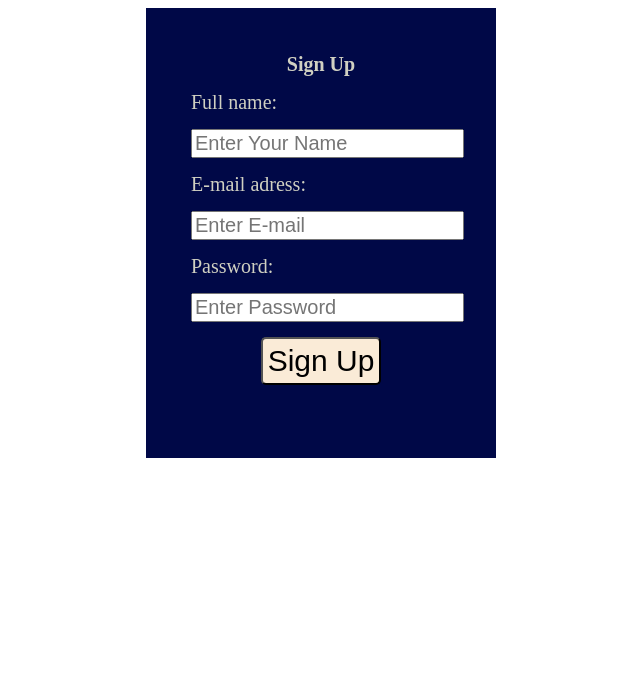
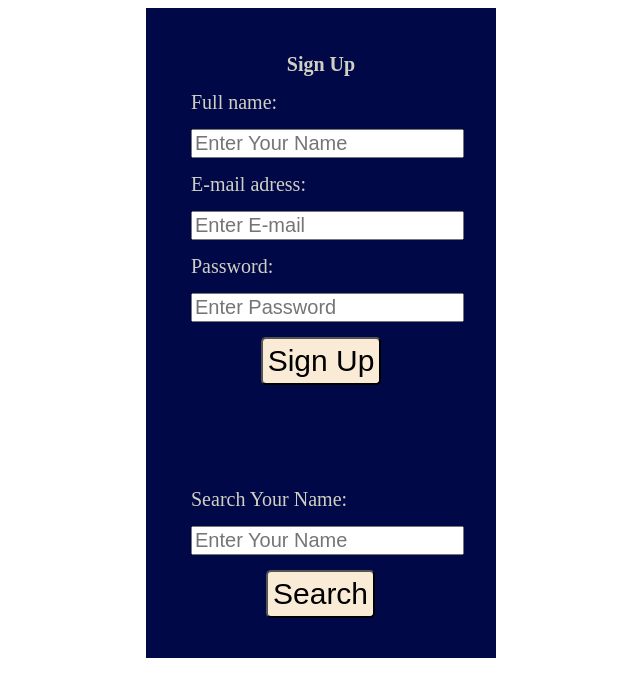
Before and after one commit to lemanpashayeva/JS-exe27-Leman, a plain HTML site: page index.html in a window 1280 px wide. Shown: the whole page, without its empty margins (319-959 px from the left). Drawn offline with Linux system fonts and the light colour scheme.

Commit message:
second commit

```diff
--- a/css/style.css
+++ b/css/style.css
@@ -27,3 +27,28 @@ form label, input, h2 {
     margin: 15px;
     font-size: 20px;
 }
+
+.box {
+    background-color: rgb(0, 8, 71);
+    color: rgba(255, 254, 222, 0.817);
+    width: 350px;
+    height: 200px;
+    padding: 30px;
+    margin: auto;
+}
+
+.box label {
+    margin-left: 15px;
+}
+
+.box button {
+    margin-left: 90px;
+    font-size: 30px;
+    background-color: antiquewhite;
+    padding: 5px;
+    border-radius: 5px;
+}
+
+.box input, label, button {
+    font-size: 20px;
+}
--- a/index.html
+++ b/index.html
@@ -10,7 +10,6 @@
 </head>
 <body>
     <div class="container">
-
         <form action="">
             <h2>Sign Up</h2>
             <label for="">Full name:</label>
@@ -22,5 +21,10 @@
             <div class="demo"><button id="submit" type="submit">Sign Up</button></div>
         </form>
     </div>
+    <div class="box">
+        <label for="">Search Your Name:</label>
+        <input type="text" id="searchName" placeholder="Enter Your Name">
+        <button type="submit" id="searchBtn">Search</button>
+    </div>
 </body>
 </html>
--- a/js/script.js
+++ b/js/script.js
@@ -10,5 +10,18 @@ btn.addEventListener('click', function(){
         password: password.value
     }
     let ls = JSON.stringify(obj);
-    localStorage.setItem('user' , ls)
-})
+    localStorage.setItem('user' , ls);
+});
+
+const searchName = document.getElementById('searchName');
+const searchBtn = document.getElementById('searchBtn');
+
+searchBtn.addEventListener('click', function(){
+    let userName = localStorage.getItem('user');
+    let MYobj = JSON.parse(userName);
+    if(MYobj.user === searchName.value){
+        window.alert('Bu ad daha evvel daxil edilib!');
+    } else {
+        window.alert('Bu adda qeydiyyat olunmayib!');
+    };
+});
```
